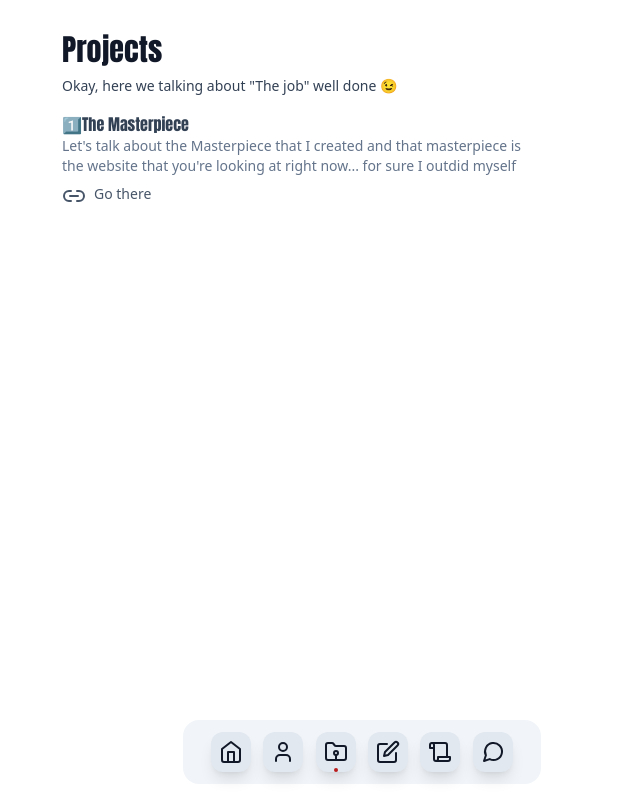
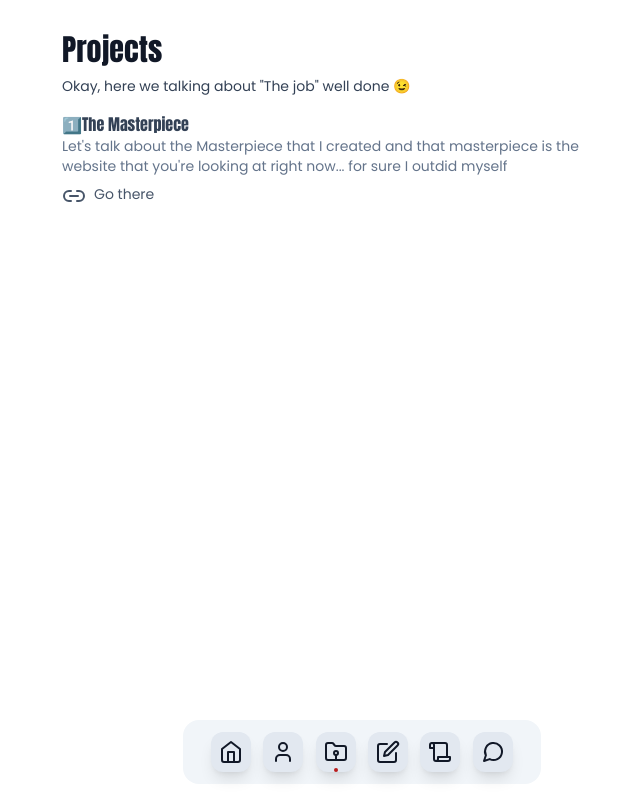
Before and after one commit to tmnyoni/tmnyoni.github.io, a Next.js app: page /projects in a window 1280 px wide. Shown: the whole page, without its empty margins (278-918 px from the left). Built offline with nearby package versions, Linux system fonts and the light colour scheme.

Commit message:
add vercel analytics

```diff
--- a/package.json
+++ b/package.json
@@ -12,6 +12,7 @@
     "@headlessui/react": "^1.7.16",
     "@heroicons/react": "^2.0.18",
     "@ianvs/prettier-plugin-sort-imports": "^4.1.0",
+    "@vercel/analytics": "^1.0.1",
     "clsx": "^2.0.0",
     "framer-motion": "^10.15.0",
     "lucide-react": "^0.263.1",
--- a/src/app/layout.tsx
+++ b/src/app/layout.tsx
@@ -1,24 +1,29 @@
-import clsx from "clsx";
 import "@/styles/globals.css"
 
+import { Poppins } from "next/font/google"
+import { Analytics } from "@vercel/analytics/react"
+
+import { siteConfig } from "@/config/site"
+import { cn } from "@/lib/utils"
+
 interface RootLayoutProps {
-    children: React.ReactNode;
+    children: React.ReactNode
 }
 
-import { siteConfig } from "@/config/site";
+const poppins = Poppins({
+    weight: ["400", "500"],
+    subsets: ["latin"],
+})
 
 export default function RootLayout(props: RootLayoutProps) {
-    const { children } = props;
+    const { children } = props
 
     return (
-        <html
-            lang="en"
-            suppressHydrationWarning
-        >
+        <html lang="en" suppressHydrationWarning>
             <body
-                className={clsx(
-                    "bg-white min-h-screen text-gray-900 antialiased",
-                    // inter.className
+                className={cn(
+                    "min-h-screen bg-white text-gray-900 antialiased",
+                    poppins.className
                 )}
             >
                 {/* <ThemeProvider
@@ -26,9 +31,10 @@ export default function RootLayout(props: RootLayoutProps) {
                     defaultTheme="system"
                     enableSystem
                 > */}
-                    {children}
+                {children}
+                <Analytics />
                 {/* </ThemeProvider> */}
             </body>
         </html>
-    );
+    )
 }
```
Also changed, not shown: 1 other file (tests, documents, lock files or other folders).
